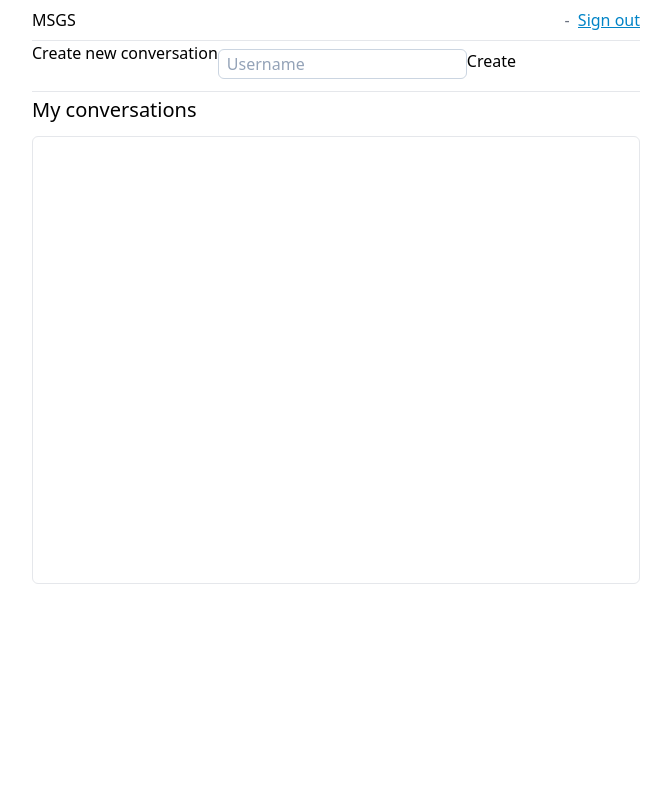
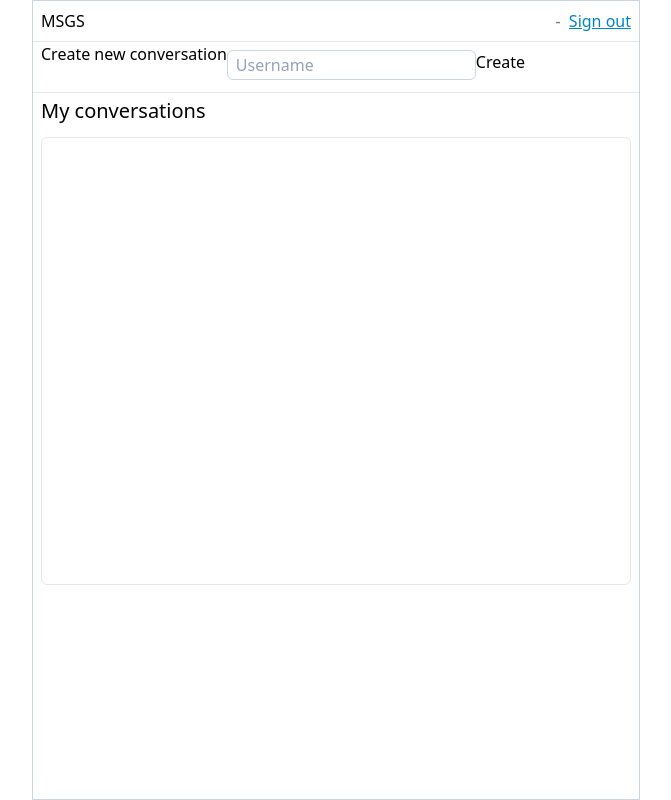
Before and after one commit to mhmh4/flask-messenger, a Flask app: template msgs/templates/home.html in a window 1280 px wide. Shown: the whole page, without its empty margins (304-975 px from the left). Run offline with Flask 3, Linux system fonts and the light colour scheme; the template is opened without the code that fills it: values that come from a table or form of the project are taken from there, others are empty; parts of the project's set-up code (start-up, migrations or seed data) failed here and were passed over; some libraries are stand-ins or nearby versions.

Commit message:
Update home.html

```diff
--- a/msgs/templates/home.html
+++ b/msgs/templates/home.html
@@ -5,7 +5,8 @@
 {% endblock %}
 
 {% block content %}
-  <header class="flex py-2">
+<div class="border min-h-screen border-slate-300">
+  <header class="flex py-2 mx-2">
     <div class="flex-1">MSGS</div>
     <form method="post" action="{{ url_for('signout') }}">
       <span class="text-gray-400">{{ current_user.username }}</span> <span class="text-gray-500 mx-1">-</span> <input type="submit" class="text-sky-600 underline hover:cursor-pointer" value="Sign out">
@@ -22,7 +23,7 @@
   {% endwith %}
 
   </div>
-  <div class="flex">
+  <div class="flex mx-2">
     <div>
       <p>Create new conversation</p>
     </div>
@@ -42,7 +43,7 @@
     </form>
   </div>
   <hr class="my-1">
-  <div>
+  <div class="mx-2">
     <p class="text-xl">My conversations</p>
     <div class="flex flex-col h-[28em] overflow-y-scroll border rounded-md py-2 mt-3">
       {% for conversation in conversations %}
@@ -54,4 +55,5 @@
       {% endfor %}
     </div>
   </div>
+</div>
 {% endblock %}
```
